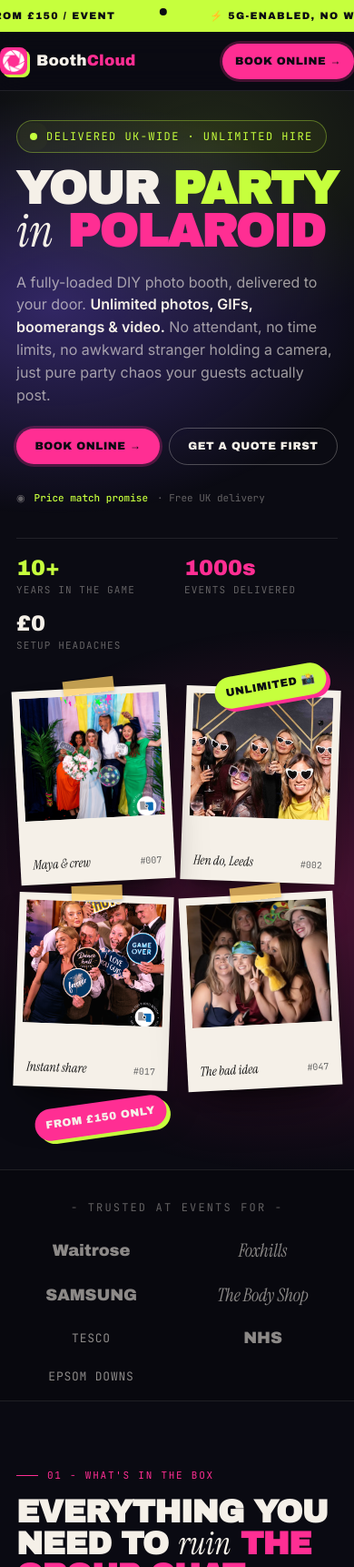
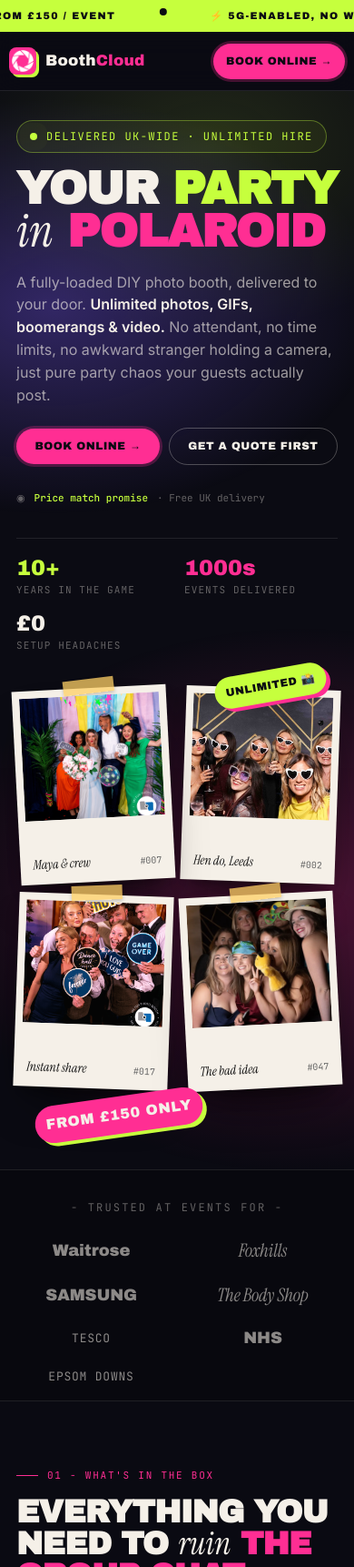
Before and after one commit to discoverable-dude/booth-cloud, a plain HTML site: page index.html in a window 390 px wide. Shown: the top 1722 px of the page at 91% size. Drawn offline with Linux system fonts and the light colour scheme; a script that the page names is missing.

Commit message:
Update index.html

```diff
--- a/index.html
+++ b/index.html
@@ -1332,7 +1332,7 @@
     .ticker{ font-size: 11px; padding: 9px 0; }
 
     /* Nav */
-    .nav-inner{ padding: 12px 0; }
+    .nav-inner{ padding: 12px 10px; }
     .logo{ font-size: 17px; }
     .logo__mark{ width: 30px; height: 30px; border-radius: 8px; }
     .cta{ font-size: 12px; padding: 10px 14px; }
@@ -1372,7 +1372,7 @@
     .p4{ transform: rotate(-3deg) !important; }
     .polaroid .tag{ font-size: 14px; }
     .sticker--1{ top: -6px; right: 12px; font-size: 12px; padding: 8px 12px; }
-    .sticker--2{ bottom: -10px; right: auto; left: 20px; transform: rotate(-8deg); font-size: 12px; padding: 8px 12px; }
+    .sticker--2{ bottom: -10px; right: auto; left: 20px; transform: rotate(-8deg); font-size: 16px; padding: 8px 12px; }
 
     /* Clients */
     .clients{ padding: 32px 0 16px; }
```
